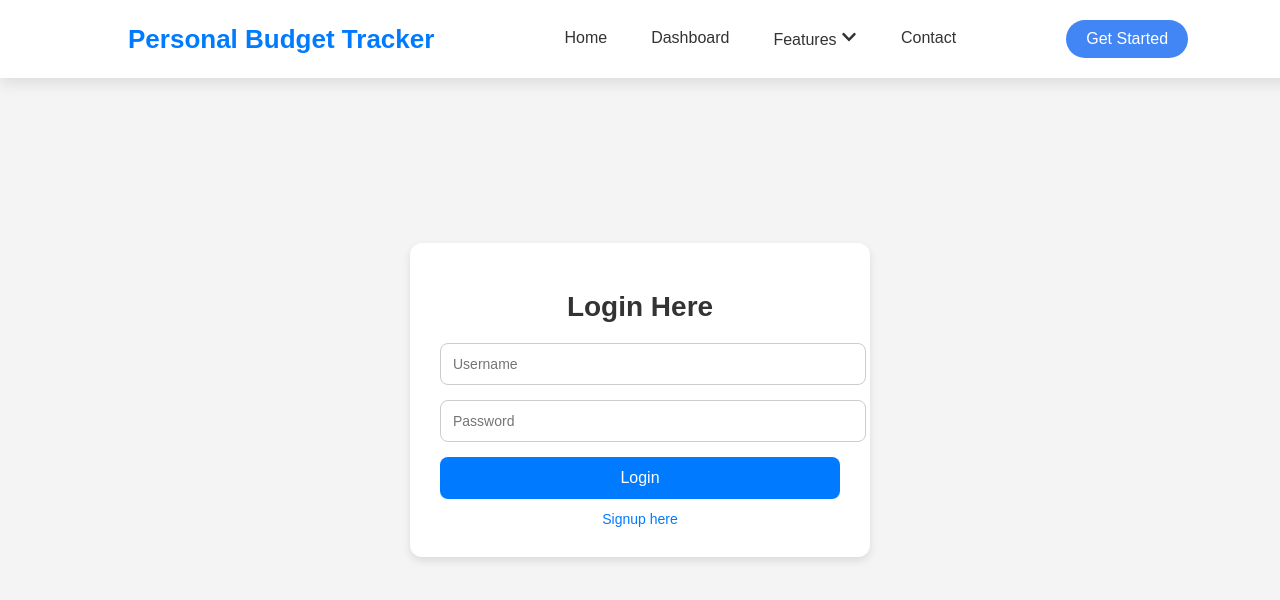
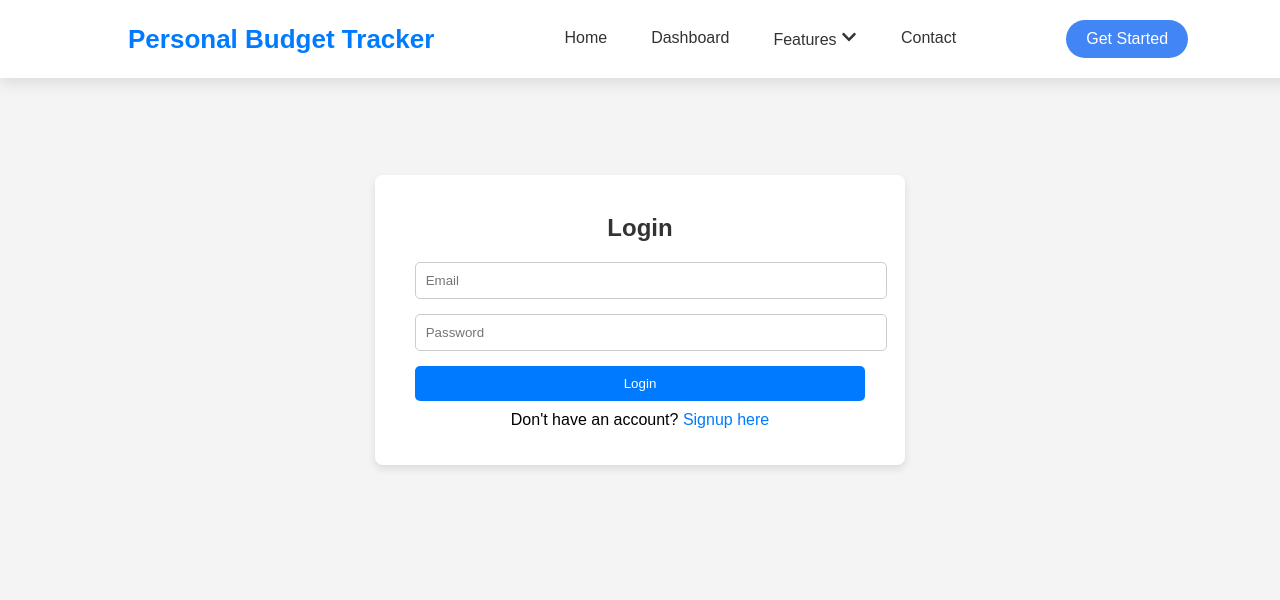
Before and after one commit to kalviumcommunity/S63_PersonalBudgetTracker, a React (Vite) app in the folder frontend/: page /login in a window 1280 px wide. Shown: the top 600 px of the page. Built offline with nearby package versions, Linux system fonts and the light colour scheme.

Commit message:
Assignment | ASAP Project - Insert entity in React app

```diff
--- a/frontend/package.json
+++ b/frontend/package.json
@@ -10,6 +10,7 @@
     "preview": "vite preview"
   },
   "dependencies": {
+    "@tailwindcss/vite": "^4.0.14",
     "axios": "^1.8.4",
     "framer-motion": "^12.4.4",
     "lucide-react": "^0.482.0",
--- a/frontend/src/components/Navbar.jsx
+++ b/frontend/src/components/Navbar.jsx
@@ -27,7 +27,7 @@ const Navbar = () => {
       {/* Navigation Links */}
       <ul className={`navLinks ${isOpen ? "open" : ""}`}>
         <li className="navItem">
-          <a href="/" className="navLink">
+          <a href="/Home" className="navLink">
             Home
           </a>
         </li>
--- /dev/null
+++ b/frontend/src/pages/Homepage.css
@@ -0,0 +1,68 @@
+/* Homepage.css */
+
+/* Container styling */
+.container {
+    width: 80%;
+    margin: 50px auto;
+    text-align: center;
+  }
+
+  /* Header styling */
+  h2 {
+    margin-bottom: 20px;
+    font-size: 24px;
+    color: #333;
+  }
+
+  /* Form styling */
+  .form {
+    display: flex;
+    justify-content: center;
+    gap: 10px;
+    flex-wrap: wrap;
+    margin-bottom: 20px;
+  }
+
+  /* Input and select styles */
+  input,
+  select {
+    padding: 10px;
+    width: 200px;
+    border: 1px solid #ccc;
+    border-radius: 5px;
+  }
+
+  /* Button styling */
+  button {
+    padding: 10px 20px;
+    background-color: #28a745;
+    color: #fff;
+    border: none;
+    border-radius: 5px;
+    cursor: pointer;
+  }
+
+  button:hover {
+    background-color: #218838;
+  }
+
+  /* Transaction list styles */
+  .transaction-list {
+    margin-top: 20px;
+  }
+
+  table {
+    width: 100%;
+    border-collapse: collapse;
+  }
+
+  th,
+  td {
+    padding: 10px;
+    border: 1px solid #ddd;
+    text-align: center;
+  }
+
+  th {
+    background-color: #f4f4f4;
+  }
--- /dev/null
+++ b/frontend/src/pages/Homepage.jsx
@@ -0,0 +1,178 @@
+import React, { useState, useEffect } from "react";
+import "./Homepage.css";
+import Navbar from "../components/Navbar";
+
+const Homepage = () => {
+  // State for form and transactions
+  const [formData, setFormData] = useState({
+    transactionName: "",
+    category: "",
+    transactionType: "",
+    date: "",
+    amount: "",
+  });
+
+  const [transactions, setTransactions] = useState([]);
+
+  // Handle input changes
+  const handleChange = (e) => {
+    const { name, value } = e.target;
+    setFormData({ ...formData, [name]: value });
+  };
+
+  // Handle form submission
+  const handleSubmit = async (e) => {
+    e.preventDefault();
+
+    const { transactionName, category, transactionType, date, amount } =
+      formData;
+
+    if (!transactionName || !category || !transactionType || !date || !amount) {
+      alert("Please fill in all fields.");
+      return;
+    }
+
+    try {
+      const res = await fetch("http://localhost:5000/api/transactions/add", {
+        method: "POST",
+        headers: {
+          "Content-Type": "application/json",
+        },
+        body: JSON.stringify(formData),
+      });
+
+      if (res.ok) {
+        alert("✅ Transaction saved successfully!");
+        fetchTransactions(); // Reload transactions after adding
+        setFormData({
+          transactionName: "",
+          category: "",
+          transactionType: "",
+          date: "",
+          amount: "",
+        });
+      } else {
+        alert("❌ Error saving transaction.");
+      }
+    } catch (error) {
+      console.error("Error:", error);
+      alert("⚠️ Failed to connect to the server.");
+    }
+  };
+
+  // Fetch transactions from the backend
+  const fetchTransactions = async () => {
+    try {
+      const res = await fetch("http://localhost:5000/api/transactions/all");
+      const data = await res.json();
+      setTransactions(data);
+    } catch (error) {
+      console.error("Error fetching transactions:", error);
+    }
+  };
+
+  // Format currency to INR
+  const formatCurrency = (amount) => {
+    return new Intl.NumberFormat("en-IN", {
+      style: "currency",
+      currency: "INR",
+      minimumFractionDigits: 2,
+    }).format(amount);
+  };
+
+  // Fetch transactions on component load
+  useEffect(() => {
+    fetchTransactions();
+  }, []);
+
+  return (
+    <>
+      {/* Navbar at the top */}
+      <Navbar />
+      <div className="container">
+        <h2>Personal Budget Tracker</h2>
+
+        {/* Transaction Form */}
+        <form onSubmit={handleSubmit} className="form">
+          <input
+            type="text"
+            name="transactionName"
+            value={formData.transactionName}
+            onChange={handleChange}
+            placeholder="Transaction name"
+            required
+          />
+          <select
+            name="category"
+            value={formData.category}
+            onChange={handleChange}
+            required
+          >
+            <option value="">Category</option>
+            <option value="Food">Food</option>
+            <option value="Travel">Travel</option>
+            <option value="Investment">Investment</option>
+          </select>
+          <select
+            name="transactionType"
+            value={formData.transactionType}
+            onChange={handleChange}
+            required
+          >
+            <option value="">Transaction type</option>
+            <option value="DEBIT">DEBIT</option>
+            <option value="CREDIT">CREDIT</option>
+          </select>
+          <input
+            type="date"
+            name="date"
+            value={formData.date}
+            onChange={handleChange}
+            required
+          />
+          <input
+            type="number"
+            name="amount"
+            value={formData.amount}
+            onChange={handleChange}
+            placeholder="Amount"
+            required
+          />
+          <button type="submit">Save</button>
+        </form>
+
+        {/* Transaction List */}
+        <div className="transaction-list">
+          {transactions.length > 0 ? (
+            <table>
+              <thead>
+                <tr>
+                  <th>Date</th>
+                  <th>Transaction Name</th>
+                  <th>Category</th>
+                  <th>Type</th>
+                  <th>Amount</th>
+                </tr>
+              </thead>
+              <tbody>
+                {transactions.map((transaction, index) => (
+                  <tr key={index}>
+                    <td>{new Date(transaction.date).toLocaleDateString()}</td>
+                    <td>{transaction.transactionName}</td>
+                    <td>{transaction.category}</td>
+                    <td>{transaction.transactionType}</td>
+                    <td>{formatCurrency(transaction.amount)}</td>
+                  </tr>
+                ))}
+              </tbody>
+            </table>
+          ) : (
+            <p>No transactions yet!</p>
+          )}
+        </div>
+      </div>
+    </>
+  );
+};
+
+export default Homepage;
--- a/frontend/src/pages/LoginPage.css
+++ b/frontend/src/pages/LoginPage.css
@@ -1,73 +1,78 @@
-/* Updated LoginPage.css */
+/* LoginPage.css */
+
 .login-container {
   display: flex;
   justify-content: center;
   align-items: center;
-    height: 100vh;
-    width: 100vw;
+  height: 80vh;
   background-color: #f4f4f4;
-    margin: 0;
 }
 
-  .login-box {
+.login-form {
   background-color: #fff;
-    padding: 30px;
-    border-radius: 12px;
+  padding: 20px 40px;
+  border-radius: 8px;
   box-shadow: 0 4px 8px rgba(0, 0, 0, 0.1);
-    width: 400px;
   text-align: center;
 }
 
-  .login-title {
-    font-size: 28px;
-    font-weight: 700;
+h2 {
   margin-bottom: 20px;
+  font-size: 24px;
   color: #333;
 }
 
+/* Success and error message */
+.login-message {
+  margin-bottom: 15px;
+  padding: 10px;
+  border-radius: 5px;
+}
+
+.success-text {
+  color: #28a745;
+  background-color: #e9f7ef;
+}
+
+.error-text {
+  color: #dc3545;
+  background-color: #f8d7da;
+}
+
+/* Input and button styles */
 .login-input {
   width: 100%;
-    padding: 12px;
+  padding: 10px;
   margin-bottom: 15px;
   border: 1px solid #ccc;
-    border-radius: 8px;
-    font-size: 14px;
-    background-color: #fff;
-    color: #333;
-    outline: none;
-    transition: border 0.3s ease;
+  border-radius: 5px;
 }
 
-  .login-input:focus {
-    border: 1px solid #007bff;
-  }
-
-  .login-button {
+/* Button style */
+.login-btn {
   width: 100%;
-    padding: 12px;
+  padding: 10px;
   background-color: #007bff;
   color: white;
   border: none;
-    border-radius: 8px;
-    font-size: 16px;
+  border-radius: 5px;
   cursor: pointer;
-    transition: background-color 0.3s;
 }
 
-  .login-button:hover {
+.login-btn:hover {
   background-color: #0056b3;
 }
 
-  .signup-link {
+/* Link to signup */
+.login-link {
   margin-top: 10px;
-    font-size: 14px;
 }
 
-  .signup-link a {
+.signup-text {
   color: #007bff;
-    text-decoration: none;
+  cursor: pointer;
 }
 
-  .signup-link a:hover {
+.signup-text:hover {
   text-decoration: underline;
 }
--- a/frontend/src/pages/LoginPage.jsx
+++ b/frontend/src/pages/LoginPage.jsx
@@ -1,22 +1,104 @@
-import React from 'react';
-import { Link } from 'react-router-dom';
+import React, { useState } from 'react';
+import { useNavigate } from 'react-router-dom';
+import axios from 'axios';
 import Navbar from '../components/Navbar'; // Update path if necessary
-import './LoginPage.css'; // Ensure the path is correct
+import './LoginPage.css'; // Import CSS
 
 const LoginPage = () => {
+  const navigate = useNavigate();
+  const [formData, setFormData] = useState({
+    email: '',
+    password: '',
+  });
+
+  const [message, setMessage] = useState('');
+  const [isSuccess, setIsSuccess] = useState(false);
+
+  const { email, password } = formData;
+
+  // Handle input changes
+  const handleChange = (e) => {
+    setFormData({ ...formData, [e.target.name]: e.target.value });
+  };
+
+  // Handle form submission
+  const handleSubmit = async (e) => {
+    e.preventDefault();
+    try {
+      const res = await axios.post('http://localhost:5000/api/auth/login', formData);
+
+      // Save token in localStorage
+      localStorage.setItem('token', res.data.token);
+
+      // Show success message and redirect after 2 seconds
+      setMessage('Login successful! Redirecting...');
+      setIsSuccess(true);
+      setTimeout(() => {
+        navigate('/home');
+      }, 1500);
+    } catch (error) {
+      // Show error message if login fails
+      setMessage(
+        error.response?.data?.message || 'Invalid credentials. Please try again.'
+      );
+      setIsSuccess(false);
+    }
+  };
+
+  // Navigate to signup page
+  const handleSignup = () => {
+    navigate('/signup');
+  };
+
   return (
     <>
       {/* Navbar at the top */}
       <Navbar />
       <div className="login-container">
-        <div className="login-box">
-          <h1 className="login-title">Login Here</h1>
-          <input type="text" placeholder="Username" className="login-input" />
-          <input type="password" placeholder="Password" className="login-input" />
-          <button className="login-button">Login</button>
-          <div className="signup-link">
-            <Link to="/signup">Signup here</Link>
-          </div>
+        <div className="login-form">
+          <h2>Login</h2>
+
+          {/* Success or Error message */}
+          {message && (
+            <p
+              className={`login-message ${
+                isSuccess ? 'success-text' : 'error-text'
+              }`}
+            >
+              {message}
+            </p>
+          )}
+
+          <form onSubmit={handleSubmit}>
+            <input
+              type="email"
+              name="email"
+              placeholder="Email"
+              value={email}
+              onChange={handleChange}
+              className="login-input"
+              required
+            />
+            <input
+              type="password"
+              name="password"
+              placeholder="Password"
+              value={password}
+              onChange={handleChange}
+              className="login-input"
+              required
+            />
+            <button type="submit" className="login-btn">
+              Login
+            </button>
+          </form>
+
+          <p className="login-link">
+            Don't have an account?{' '}
+            <span onClick={handleSignup} className="signup-text">
+              Signup here
+            </span>
+          </p>
         </div>
       </div>
     </>
```
Also changed, not shown: frontend/src/App.jsx (+7 -5 lines), 1 other file (tests, documents, lock files or other folders). Lines whose indentation alone changed are shown as unchanged.
